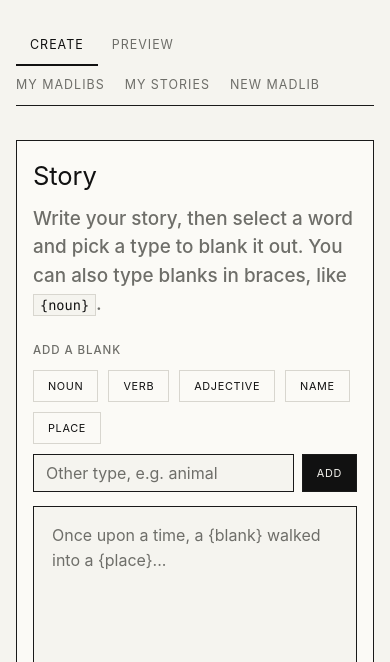
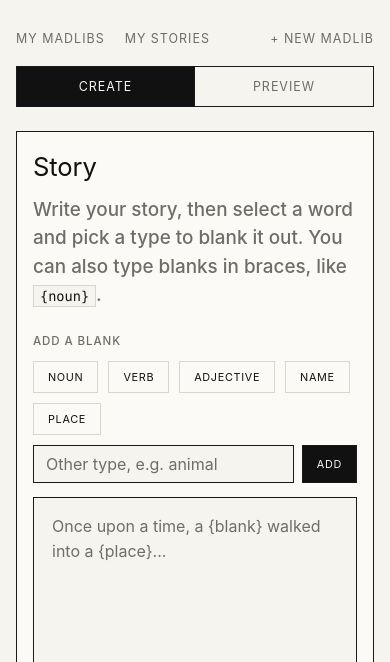
Before and after one commit to panoptican/atomic-tools, a website: page madlib-maker/index.html in a window 390 px wide. Shown: the part 182-844 px from the top of the page. Drawn offline with nearby package versions, Linux system fonts and the light colour scheme; a web font is replaced by a local one.

Commit message:
Split madlib library actions from the view switch

```diff
--- a/madlib-maker/index.html
+++ b/madlib-maker/index.html
@@ -50,15 +50,17 @@
       <p class="page-sub">Write a story, blank out a few words, then share a link for friends to play.</p>
     </div>
 
-    <!-- Mode Toggle Tabs -->
-    <div class="mode-tabs" id="mode-tabs" aria-label="Madlib mode">
-      <button type="button" class="mode-tab active" data-mode="creator" aria-selected="true">Create</button>
-      <button type="button" class="mode-tab" data-mode="preview" aria-selected="false">Preview</button>
+    <!-- Library actions, then the Create / Preview switch (hidden together for player links) -->
+    <div class="mode-bar" id="mode-tabs">
       <div class="mode-tools">
         <!-- Wired by js/drafts.js (library) and js/collection.js; hidden until then -->
-        <button type="button" class="mode-tab" id="library-btn" hidden>My madlibs</button>
-        <button type="button" class="mode-tab" id="stories-btn" hidden>My stories</button>
-        <button type="button" class="mode-tab new-madlib-btn" id="new-madlib-btn">New madlib</button>
+        <button type="button" class="mode-tool" id="library-btn" hidden>My madlibs</button>
+        <button type="button" class="mode-tool" id="stories-btn" hidden>My stories</button>
+        <button type="button" class="mode-tool new-madlib-btn" id="new-madlib-btn">New madlib</button>
+      </div>
+      <div class="mode-tabs" role="group" aria-label="View">
+        <button type="button" class="mode-tab active" data-mode="creator" aria-pressed="true">Create</button>
+        <button type="button" class="mode-tab" data-mode="preview" aria-pressed="false">Preview</button>
       </div>
     </div>
 
--- a/madlib-maker/js/modes.js
+++ b/madlib-maker/js/modes.js
@@ -40,41 +40,16 @@ const ModeManager = (function() {
     };
   }
 
-  // Update tab button states
+  // Update the view switch: toggle buttons in a group, like the player's input
+  // mode switch, so screen readers hear which view is on
   function updateTabButtons() {
     if (!modeTabs) return;
 
     modeTabs.forEach(tab => {
-      if (tab.dataset.mode === currentMode) {
-        tab.classList.add('active');
-        tab.setAttribute('aria-selected', 'true');
-      } else {
-        tab.classList.remove('active');
-        tab.setAttribute('aria-selected', 'false');
-      }
+      const on = tab.dataset.mode === currentMode;
+      tab.classList.toggle('active', on);
+      tab.setAttribute('aria-pressed', String(on));
     });
-  }
-
-  function handleTabKeydown(e) {
-    const tabs = Array.from(modeTabs);
-    const index = tabs.indexOf(e.currentTarget);
-    if (index === -1) return;
-
-    let nextIndex = null;
-    if (e.key === 'ArrowRight') {
-      nextIndex = (index + 1) % tabs.length;
-    } else if (e.key === 'ArrowLeft') {
-      nextIndex = (index - 1 + tabs.length) % tabs.length;
-    } else if (e.key === 'Home') {
-      nextIndex = 0;
-    } else if (e.key === 'End') {
-      nextIndex = tabs.length - 1;
-    }
-
-    if (nextIndex === null) return;
-
-    e.preventDefault();
-    tabs[nextIndex].focus();
   }
 
   // Show creator sections
@@ -186,7 +161,6 @@ const ModeManager = (function() {
     // Add tab click listeners
     modeTabs.forEach(tab => {
       tab.addEventListener('click', handleTabClick);
-      tab.addEventListener('keydown', handleTabKeydown);
     });
     updateTabButtons();
   }
--- a/madlib-maker/styles.css
+++ b/madlib-maker/styles.css
@@ -107,26 +107,39 @@ a { -webkit-tap-highlight-color: transparent; }
   }
 }
 
+/* Mode bar -------------------------------------------------------------- */
+
+/* Two jobs, two rows, in reading order at every width: the library actions
+   (open a dialog or start over) as a quiet row of text buttons, then the
+   Create / Preview view switch right above the editor. */
+.mode-bar { margin-bottom: 34px; }
+
 .mode-tools {
   display: flex;
-  margin-left: auto;
+  flex-wrap: wrap;
+  justify-content: flex-end;
+  gap: 4px 24px;
+  margin-bottom: 10px;
 }
 
-.mode-tools .mode-tab { padding-left: 16px; padding-right: 16px; }
-
-.new-madlib-btn:hover {
-  color: var(--ink);
-  border-bottom-color: var(--ink);
+.mode-tool {
+  padding: 6px 0;
+  border: 0;
+  background: transparent;
+  color: var(--ink-muted);
+  font-family: var(--text);
+  font-size: 0.78rem;
+  letter-spacing: 0.08em;
+  text-transform: uppercase;
+  white-space: nowrap;
+  cursor: pointer;
 }
 
-/* Mode tabs -------------------------------------------------------------- */
+.new-madlib-btn::before { content: "+ "; }
 
 .mode-tabs {
   display: flex;
-  gap: 0;
   border-bottom: 1px solid var(--rule);
-  margin-bottom: 34px;
-  align-items: flex-end;
 }
 
 .mode-tab {
@@ -143,10 +156,49 @@ a { -webkit-tap-highlight-color: transparent; }
   cursor: pointer;
 }
 
-.mode-tab:hover { color: var(--ink); }
 .mode-tab.active {
   color: var(--ink);
   border-bottom-color: var(--ink);
+}
+
+@media (hover: hover) and (pointer: fine) {
+  .mode-tool:hover,
+  .mode-tab:not(.active):hover { color: var(--ink); }
+}
+
+/* Narrow screens: the library actions start at the leading edge with
+   "New madlib" at the end, and Create / Preview become a full-width
+   segmented control. */
+@media (max-width: 680px) {
+  .mode-bar { margin-bottom: 24px; }
+
+  .mode-tools {
+    justify-content: flex-start;
+    gap: 4px 20px;
+    margin-bottom: 14px;
+  }
+
+  .mode-tools .new-madlib-btn { margin-left: auto; }
+
+  .mode-tabs {
+    display: grid;
+    grid-template-columns: 1fr 1fr;
+    border-bottom: 0;
+  }
+
+  .mode-tab {
+    padding: 12px 8px;
+    border: 1px solid var(--rule);
+    margin-bottom: 0;
+    text-align: center;
+  }
+
+  .mode-tab + .mode-tab { border-left: 0; }
+
+  .mode-tab.active {
+    background: var(--ink);
+    color: var(--paper);
+  }
 }
 
 /* Sections --------------------------------------------------------------- */
@@ -1000,11 +1052,6 @@ a { -webkit-tap-highlight-color: transparent; }
 
 @media (max-width: 560px) {
   .container { width: calc(100% - 32px); padding: 32px 0 48px; }
-  .mode-tabs { flex-wrap: wrap; }
-  .mode-tab { padding: 12px 14px; }
-  .mode-tools { margin-left: 0; flex-basis: 100%; }
-  .mode-tools .mode-tab { padding: 12px 10px; white-space: nowrap; }
-  .mode-tools .mode-tab:first-child { padding-left: 0; }
   .primary-section, .supporting-section { padding: 16px; }
   .page-intro { margin-bottom: 28px; }
   .story-textarea { min-height: 320px; padding: 16px 18px; font-size: 1rem; }
```
